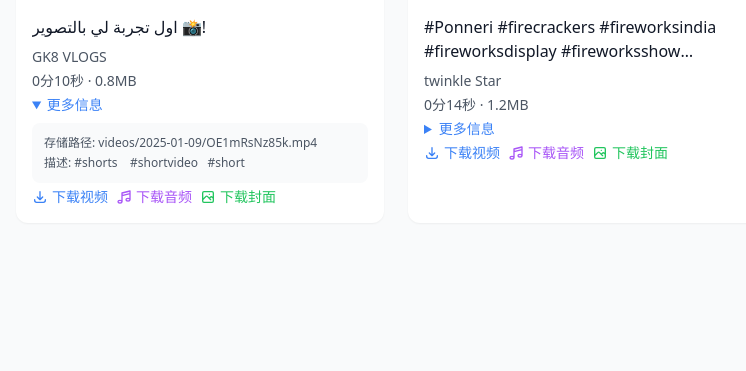
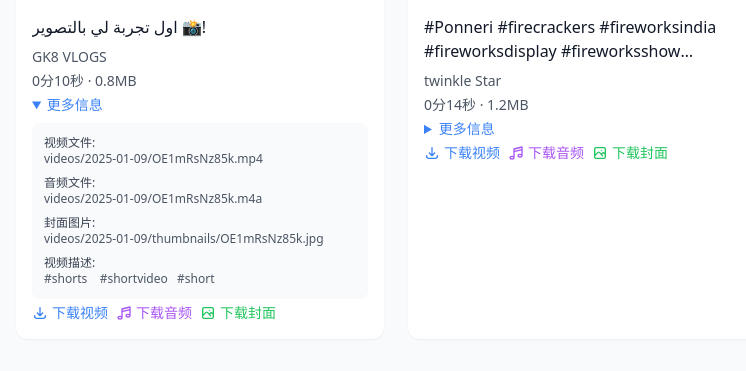
Before and after one commit to JianfuYang/medias_tools, a FastAPI app: page / in a window 1280 px wide, after a click on "更多信息". Shown: the part 506-877 px from the top of the page, without its empty margins (48-794 px from the left). Before the commit the page ends 710 px from the top, so only its background shows below. Run offline with FastAPI, Linux system fonts and the light colour scheme; some libraries are stand-ins or nearby versions.

Commit message:
优化文件分类

```diff
--- a/database.py
+++ b/database.py
@@ -1,5 +1,6 @@
-from sqlalchemy import create_engine, Column, Integer, String, Float
-from sqlalchemy.orm import declarative_base, sessionmaker
+from sqlalchemy import create_engine, Column, Integer, String, Float, Text
+from sqlalchemy.ext.declarative import declarative_base
+from sqlalchemy.orm import sessionmaker
 
 SQLALCHEMY_DATABASE_URL = "sqlite:///./youtube_videos.db"
 
@@ -14,13 +15,15 @@ class Video(Base):
     __tablename__ = "videos"
 
     id = Column(Integer, primary_key=True, index=True)
-    title = Column(String)
+    title = Column(String, index=True)
     author = Column(String)
-    duration = Column(Integer)  # 视频时长(秒)
-    description = Column(String)
-    file_path = Column(String)  # 本地存储路径
-    file_size = Column(Float)   # 文件大小(MB)
+    duration = Column(Integer)  # 视频时长（秒）
+    description = Column(Text)
     youtube_url = Column(String)
+    file_path = Column(String)  # 视频文件路径
+    audio_path = Column(String)  # 音频文件路径
+    thumbnail_path = Column(String)  # 缩略图路径
+    file_size = Column(Float)  # 文件大小（MB）
 
 Base.metadata.create_all(bind=engine)
 
--- a/main.py
+++ b/main.py
@@ -106,16 +106,36 @@ def convert_thumbnail(input_path: str, output_path: str) -> bool:
         logger.error(f"转换缩略图失败: {str(e)}")
         return False
 
+def get_date_folder():
+    """获取当前日期的文件夹路径"""
+    today = datetime.now().strftime('%Y-%m-%d')
+    folder_path = f"videos/{today}"
+    os.makedirs(folder_path, exist_ok=True)
+    return folder_path
+
+def get_media_paths(video_id: str, date_folder: str):
+    """获取媒体文件路径"""
+    return {
+        'video': f"{date_folder}/{video_id}.mp4",
+        'audio': f"{date_folder}/{video_id}.m4a",
+        'thumbnail': f"{date_folder}/thumbnails/{video_id}.jpg",
+        'info': f"{date_folder}/{video_id}.info.json"
+    }
+
 async def download_video(url: str, db: Session):
     """后台下载视频"""
     try:
         logger.info(f"开始下载视频: {url}")
 
+        # 创建日期文件夹
+        date_folder = get_date_folder()
+        os.makedirs(f"{date_folder}/thumbnails", exist_ok=True)
+
         # yt-dlp基础配置
         ydl_opts = {
             'format': 'bestvideo[ext=mp4][height<=1080]+bestaudio[ext=m4a]/best[ext=mp4]/best',
             'merge_output_format': 'mp4',
-            'outtmpl': 'videos/%(id)s.%(ext)s',
+            'outtmpl': f'{date_folder}/%(id)s.%(ext)s',
             'progress_hooks': [progress_hook],
             'quiet': False,
             'no_warnings': False,
@@ -135,15 +155,14 @@ async def download_video(url: str, db: Session):
                 'Sec-Fetch-Mode': 'navigate',
             },
             'nocheckcertificate': True,
-            'outtmpl_thumbnail': 'static/thumbnails/%(id)s.%(ext)s',
-            'keepvideo': True,  # 保留原始视频文件
+            'outtmpl_thumbnail': f'{date_folder}/thumbnails/%(id)s.%(ext)s',
+            'keepvideo': True,
             'postprocessors': [
                 {
                     'key': 'FFmpegVideoConvertor',
                     'preferedformat': 'mp4',
                 },
                 {
-                    # 提取音频
                     'key': 'FFmpegExtractAudio',
                     'preferredcodec': 'm4a',
                     'preferredquality': '192',
@@ -162,6 +181,9 @@ async def download_video(url: str, db: Session):
                 video_id = info['id']
                 logger.info(f"视频信息: {info.get('title', 'Unknown Title')}")
 
+                # 获取所有相关文件路径
+                paths = get_media_paths(video_id, date_folder)
+
                 # 重置进度
                 download_progress[video_id] = 0
 
@@ -173,12 +195,11 @@ async def download_video(url: str, db: Session):
                 logger.info("文件下载完成")
 
                 # 检查文件是否存在并获取实际文件大小
-                expected_file = f"videos/{video_id}.mp4"
-                if not os.path.exists(expected_file):
+                if not os.path.exists(paths['video']):
                     raise Exception("下载完成但找不到视频文件")
 
                 # 计算实际文件大小
-                actual_size = os.path.getsize(expected_file) / (1024 * 1024)  # 转换为MB
+                actual_size = os.path.getsize(paths['video']) / (1024 * 1024)  # 转换为MB
                 logger.info(f"计算文件大小: {actual_size}MB")
 
                 # 准备视频信息
@@ -188,34 +209,18 @@ async def download_video(url: str, db: Session):
                     duration=info.get('duration', 0),
                     description=info.get('description', '无描述'),
                     youtube_url=url,
-                    file_path=expected_file,
-                    file_size=round(actual_size, 2)  # 保留两位小数
+                    file_path=paths['video'],
+                    audio_path=paths['audio'],
+                    thumbnail_path=paths['thumbnail'],
+                    file_size=round(actual_size, 2)
                 )
 
                 # 处理缩略图
-                thumbnail_path = None
-                output_path = f"static/thumbnails/{video_id}.jpg"
-
-                # 1. 首先检查是否已有缩略图
-                for ext in ['jpg', 'webp', 'png']:
-                    temp_thumb = f"static/thumbnails/{video_id}.{ext}"
-                    if os.path.exists(temp_thumb):
-                        thumbnail_path = temp_thumb
-                        break
-
-                if thumbnail_path:
-                    logger.info(f"找到缩略图: {thumbnail_path}")
-                    if not thumbnail_path.endswith('.jpg'):
-                        # 转换为jpg格式
-                        if convert_thumbnail(thumbnail_path, output_path):
-                            logger.info(f"缩略图转换成功: {output_path}")
-                            os.remove(thumbnail_path)  # 删除原始缩略图
-                        else:
-                            logger.warning("缩略图转换失败，尝试从视频提取")
-                            extract_thumbnail(expected_file, output_path)
+                if os.path.exists(paths['thumbnail']):
+                    logger.info(f"缩略图已存在: {paths['thumbnail']}")
                 else:
-                    logger.info("未找到缩略图，从视频中提取...")
-                    extract_thumbnail(expected_file, output_path)
+                    logger.info("从视频中提取缩略图...")
+                    extract_thumbnail(paths['video'], paths['thumbnail'])
 
                 # 保存到数据库
                 db.add(video)
@@ -254,19 +259,22 @@ async def home(request: Request, db: Session = Depends(get_db)):
     logger.info("访问主页")
     videos = db.query(Video).all()
 
-    # 检查每个视频的缩略图格式
-    webp_files = set()
+    # 检查每个视频的缩略图格式和路径
+    video_info = {}
     for video in videos:
         video_id = video.file_path.split('/')[-1].split('.')[0]
-        if os.path.exists(f"static/thumbnails/{video_id}.webp"):
-            webp_files.add(video_id)
+        date_folder = '/'.join(video.file_path.split('/')[:-1])  # 获取日期文件夹路径
+        video_info[video_id] = {
+            'date_folder': date_folder,
+            'has_webp': os.path.exists(f"{date_folder}/thumbnails/{video_id}.webp")
+        }
 
     return templates.TemplateResponse(
         "index.html",
         {
             "request": request,
             "videos": videos,
-            "webp_files": webp_files
+            "video_info": video_info
         }
     )
 
--- a/templates/index.html
+++ b/templates/index.html
@@ -55,7 +55,7 @@
                         {% set video_id = video.file_path.split('/')[-1].split('.')[0] %}
                         <video
                             class="w-full h-full object-cover"
-                            poster="/static/thumbnails/{{ video_id }}.{% if video_id in webp_files %}webp{% else %}jpg{% endif %}"
+                            poster="/{{ video.thumbnail_path }}"
                             preload="none"
                             controls
                             controlsList="nodownload"
@@ -96,9 +96,25 @@
                             <!-- 更多信息下拉框 -->
                             <details class="mt-2">
                                 <summary class="cursor-pointer text-blue-500 hover:text-blue-600 text-sm">更多信息</summary>
-                                <div class="mt-2 p-3 bg-gray-50 rounded-lg text-xs">
-                                    <p class="mb-1"><span class="font-medium">存储路径:</span> {{ video.file_path }}</p>
-                                    <p class="whitespace-pre-wrap"><span class="font-medium">描述:</span> {{ video.description }}</p>
+                                <div class="mt-2 p-3 bg-gray-50 rounded-lg text-xs space-y-2">
+                                    <div class="grid grid-cols-1 gap-2">
+                                        <div>
+                                            <p class="font-medium text-gray-700">视频文件:</p>
+                                            <p class="text-gray-600 break-all">{{ video.file_path }}</p>
+                                        </div>
+                                        <div>
+                                            <p class="font-medium text-gray-700">音频文件:</p>
+                                            <p class="text-gray-600 break-all">{{ video.audio_path }}</p>
+                                        </div>
+                                        <div>
+                                            <p class="font-medium text-gray-700">封面图片:</p>
+                                            <p class="text-gray-600 break-all">{{ video.thumbnail_path }}</p>
+                                        </div>
+                                        <div>
+                                            <p class="font-medium text-gray-700">视频描述:</p>
+                                            <p class="text-gray-600 whitespace-pre-wrap">{{ video.description }}</p>
+                                        </div>
+                                    </div>
                                 </div>
                             </details>
 
@@ -111,14 +127,14 @@
                                     </svg>
                                     下载视频
                                 </button>
-                                <button onclick="downloadAudio('{{ video.file_path }}')"
+                                <button onclick="downloadAudio('{{ video.audio_path }}')"
                                         class="inline-flex items-center text-sm text-purple-500 hover:text-purple-600 focus:outline-none">
                                     <svg class="w-4 h-4 mr-1" fill="none" stroke="currentColor" viewBox="0 0 24 24">
                                         <path stroke-linecap="round" stroke-linejoin="round" stroke-width="2" d="M9 19V6l12-3v13M9 19c0 1.105-1.343 2-3 2s-3-.895-3-2 1.343-2 3-2 3 .895 3 2zm12-3c0 1.105-1.343 2-3 2s-3-.895-3-2 1.343-2 3-2 3 .895 3 2zM9 10l12-3"/>
                                     </svg>
                                     下载音频
                                 </button>
-                                <button onclick="downloadThumbnail('{{ video_id }}')"
+                                <button onclick="downloadThumbnail('{{ video.thumbnail_path }}')"
                                         class="inline-flex items-center text-sm text-green-500 hover:text-green-600 focus:outline-none">
                                     <svg class="w-4 h-4 mr-1" fill="none" stroke="currentColor" viewBox="0 0 24 24">
                                         <path stroke-linecap="round" stroke-linejoin="round" stroke-width="2" d="M4 16l4.586-4.586a2 2 0 012.828 0L16 16m-2-2l1.586-1.586a2 2 0 012.828 0L20 14m-6-6h.01M6 20h12a2 2 0 002-2V6a2 2 0 00-2-2H6a2 2 0 00-2 2v12a2 2 0 002 2z"/>
@@ -210,16 +226,21 @@
         }
 
         // 音频下载处理
-        function downloadAudio(filePath) {
-            const videoId = filePath.split('/').pop().split('.')[0];
-            const audioPath = `videos/${videoId}.m4a`;
-            downloadFile(`/${audioPath}`, `${videoId}.m4a`);
+        function downloadAudio(audioPath) {
+            if (!audioPath) {
+                alert('音频文件路径不存在');
+                return;
+            }
+            downloadFile(`/${audioPath}`, audioPath.split('/').pop());
         }
 
         // 缩略图下载处理
-        function downloadThumbnail(videoId) {
-            const thumbnailPath = `static/thumbnails/${videoId}.jpg`;
-            downloadFile(`/${thumbnailPath}`, `${videoId}.jpg`);
+        function downloadThumbnail(thumbnailPath) {
+            if (!thumbnailPath) {
+                alert('缩略图文件路径不存在');
+                return;
+            }
+            downloadFile(`/${thumbnailPath}`, thumbnailPath.split('/').pop());
         }
 
         // 通用下载函数
```
Also changed, not shown: youtube_videos.db, 1 other file.
